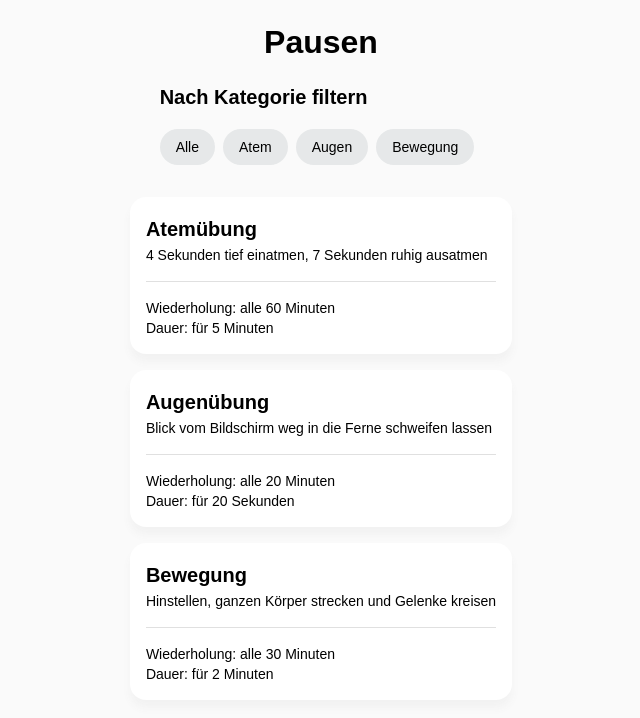
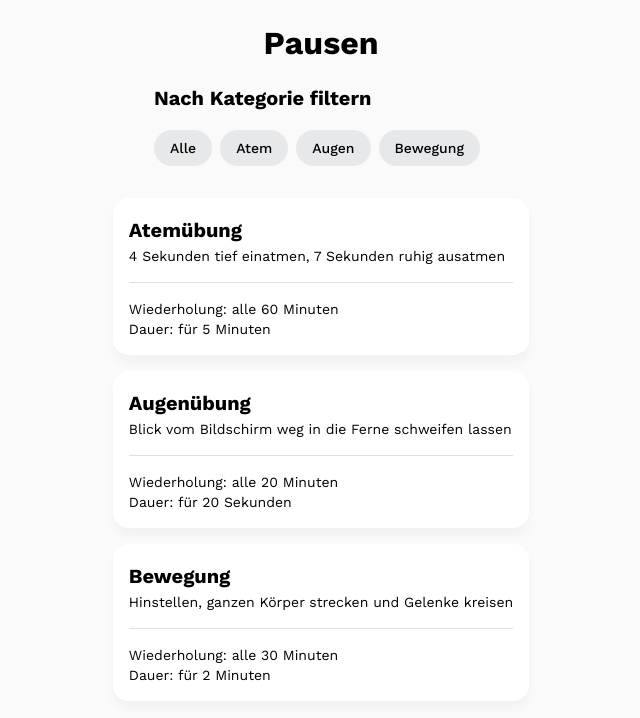
Before and after one commit to magdalenakierat/capstone-project, a React (Create React App) app: page / in a window 1280 px wide. Shown: the top 718 px of the page, without its empty margins (319-959 px from the left). Built offline with nearby package versions, Linux system fonts and the light colour scheme.

Commit message:
implement google fonts

```diff
--- a/public/index.html
+++ b/public/index.html
@@ -3,6 +3,12 @@
   <head>
     <meta charset="utf-8" />
     <meta name="viewport" content="width=device-width,initial-scale=1.0" />
+    <link rel="preconnect" href="https://fonts.googleapis.com" />
+    <link rel="preconnect" href="https://fonts.gstatic.com" crossorigin />
+    <link
+      href="https://fonts.googleapis.com/css2?family=Work+Sans:wght@400;500;600;700&display=swap"
+      rel="stylesheet"
+    />
     <title>Document</title>
   </head>
   <body>
--- a/src/GlobalStyles.js
+++ b/src/GlobalStyles.js
@@ -11,7 +11,7 @@
   }
 
   body {
-    font-family: sans-serif;
+    font-family: 'Work Sans', sans-serif;
     background-color: #fafafa;
   }
 
```
